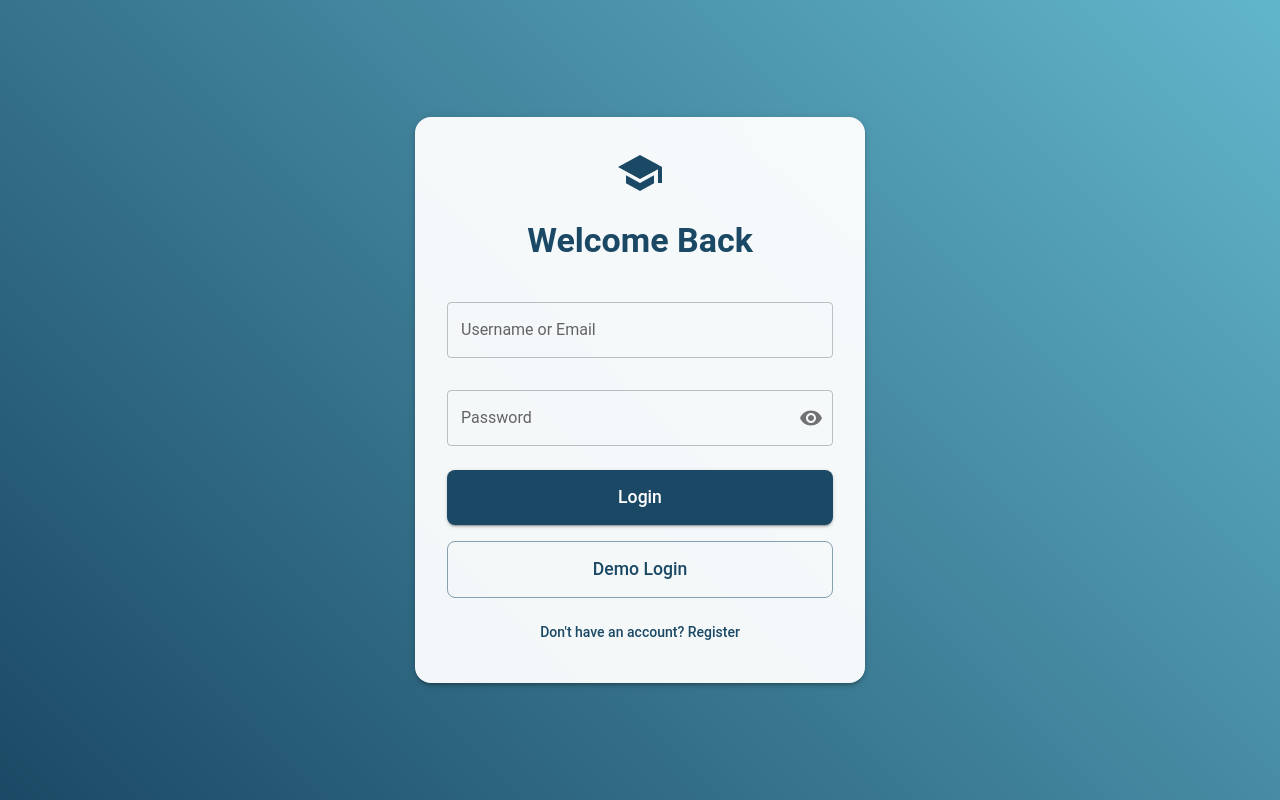
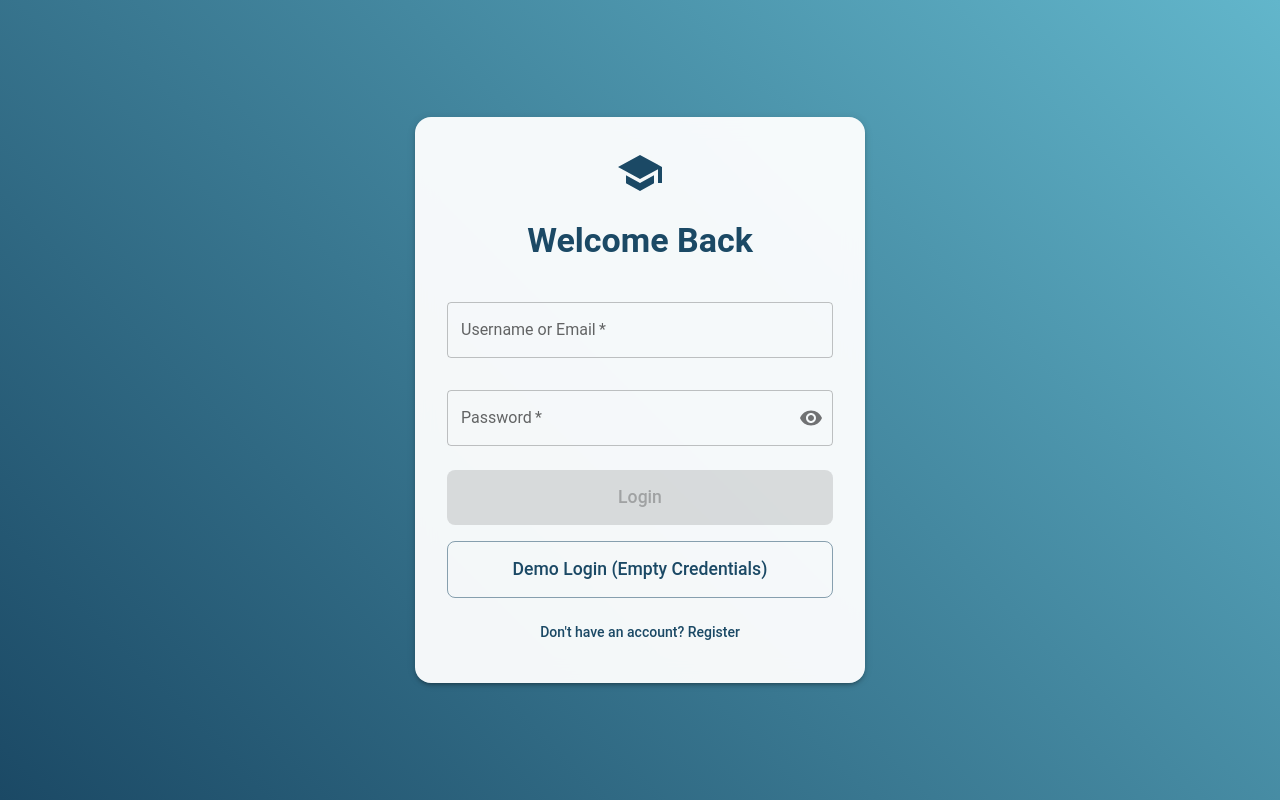
Before and after one commit to rhazem13/anyway-student-quizz-frontend, a React (Vite) app: page / in a window 1280 px wide. Built offline with nearby package versions, Linux system fonts and the light colour scheme.

Commit message:
fix login bug

```diff
--- a/src/pages/Login.tsx
+++ b/src/pages/Login.tsx
@@ -155,6 +155,7 @@ const Login = () => {
               value={formData.login}
               onChange={handleChange}
               margin="normal"
+              required
               autoComplete="username"
               sx={{ mb: 2 }}
             />
@@ -166,6 +167,7 @@ const Login = () => {
               value={formData.password}
               onChange={handleChange}
               margin="normal"
+              required
               autoComplete="current-password"
               InputProps={{
                 endAdornment: (
@@ -189,7 +191,9 @@ const Login = () => {
                 variant="contained"
                 fullWidth
                 size="large"
-                disabled={loading}
+                disabled={
+                  loading || !formData.login.trim() || !formData.password.trim()
+                }
                 sx={{
                   py: 1.5,
                   fontSize: "1.1rem",
@@ -209,7 +213,7 @@ const Login = () => {
                   fontSize: "1.1rem",
                 }}
               >
-                Demo Login
+                Demo Login (Empty Credentials)
               </Button>
 
               <Button
```
